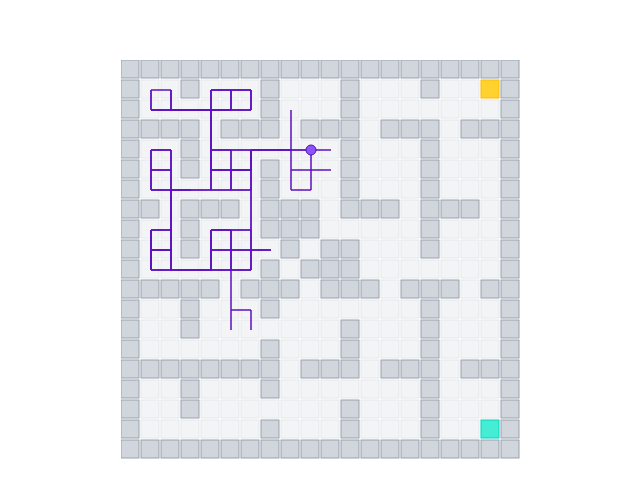
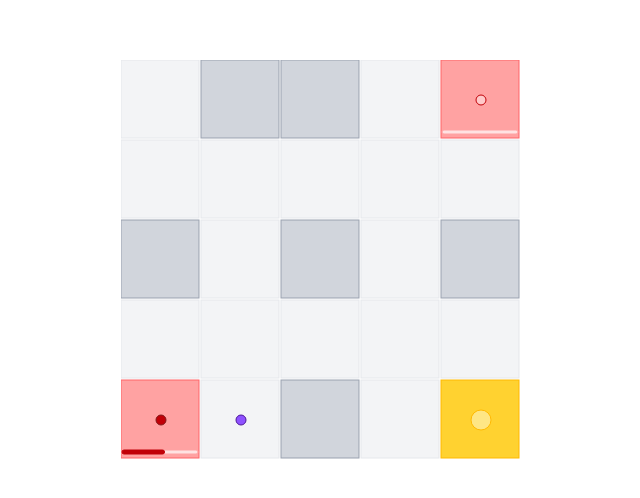
Before and after one commit to jmssnr/tabular-rl, a Next.js app: page / in a window 1280 px wide. Shown: the part 140-638 px from the top of the page, without its empty margins (319-959 px from the left). Built offline with nearby package versions, Linux system fonts and the light colour scheme.

Commit message:
adds factory world

```diff
--- a/app/page.tsx
+++ b/app/page.tsx
@@ -1,20 +1,27 @@
 "use client";
 
-import TopView from "@/components/top-view";
-import { LARGEDELIVERYMAZE } from "@/core/examples/large-delivery-maze";
+import FactoryTopView from "@/components/factory-top-view";
+import { SMALLFACTORY } from "@/core/examples/small-factory";
+import { Position } from "@/core/types";
+import { KeyValueStore } from "@/core/utils/key-value-store";
 import { useRLAgent } from "@/hooks/use-rl-agent";
 
 export default function Home() {
-  const world = LARGEDELIVERYMAZE;
-  const result = useRLAgent({ position: [1, 1], hasItem: 0 } as const, world);
+  const world = SMALLFACTORY;
+  const result = useRLAgent(
+    {
+      position: [1, 1],
+      hasItem: 0,
+      buffers: new KeyValueStore<Position, number>([
+        [[0, 4], 0],
+        [[4, 0], 0],
+      ]),
+    } as const,
+    world,
+  );
   return (
     <main className="w-screen h-screen grid place-content-center">
-      <TopView
-        width={400}
-        world={world}
-        trajectory={result.trajectory}
-        state={result.state}
-      />
+      <FactoryTopView width={400} world={world} state={result.state} />
     </main>
   );
 }
--- /dev/null
+++ b/components/factory-top-view.tsx
@@ -0,0 +1,114 @@
+import { FactoryWorld, State } from "@/core/environments/factory-world";
+import { GridWorld } from "@/core/environments/grid-world";
+import { CellKind } from "@/core/types";
+import { range } from "d3-array";
+
+const DEFAULT_PADDING = 2;
+
+const cellStyle: Partial<Record<CellKind, string>> = {
+  empty: "fill-gray-100 stroke-gray-200",
+  obstacle: "fill-gray-300 stroke-gray-400",
+  terminal: "fill-teal-300 stroke-teal-400",
+  pickup: "fill-amber-300 stroke-amber-400",
+  machine: "fill-red-300 stroke-red-400",
+};
+
+const FactoryTopView = (props: {
+  width: number;
+  world: GridWorld<State>;
+  state: State;
+  padding?: number;
+}) => {
+  const { width, world, state, padding = DEFAULT_PADDING } = props;
+  const cellSize = width / world.ncols;
+  const height = cellSize * world.nrows;
+
+  const cells = range(world.nrows).map((row) =>
+    range(world.ncols).map((col) => {
+      const cell = world.getCell([row, col]);
+      const machineProgress =
+        world instanceof FactoryWorld
+          ? (world.progress.get([row, col]) ?? 0)
+          : 0;
+
+      return (
+        <g key={`row-${row}-col-${col}`}>
+          <rect
+            width={cellSize - padding}
+            height={cellSize - padding}
+            x={col * cellSize}
+            y={row * cellSize}
+            className={cellStyle[cell.kind]}
+          />
+          {cell.kind === "pickup" && !state.hasItem && (
+            <circle
+              cx={col * cellSize + cellSize / 2}
+              cy={row * cellSize + cellSize / 2}
+              r={10}
+              className="stroke-amber-400 fill-amber-200"
+            />
+          )}
+          {cell.kind === "machine" && (
+            <>
+              <rect
+                x={col * cellSize + padding / 2}
+                y={row * cellSize + cellSize - 10}
+                width={cellSize - padding - 2}
+                height={4}
+                rx={2}
+                className="fill-red-100 stroke-red-300"
+              />
+              <rect
+                x={col * cellSize + padding / 2}
+                y={row * cellSize + cellSize - 10}
+                width={Math.max(
+                  0,
+                  Math.min(1, machineProgress) * (cellSize - padding - 2),
+                )}
+                height={4}
+                rx={2}
+                className="fill-red-700 stroke-red-700"
+              />
+              {(() => {
+                const buffer = state.buffers.get([row, col]) ?? 0;
+                return range(cell.bufferCapacity).map((slot) => {
+                  const filled = slot < buffer;
+                  return (
+                    <circle
+                      key={slot}
+                      cx={
+                        col * cellSize +
+                        ((slot + 1) * cellSize) / (cell.bufferCapacity + 1)
+                      }
+                      cy={row * cellSize + cellSize / 2}
+                      r={5}
+                      className={
+                        filled
+                          ? "stroke-red-900 fill-red-700"
+                          : "stroke-red-700 fill-red-200"
+                      }
+                    />
+                  );
+                });
+              })()}
+            </>
+          )}
+        </g>
+      );
+    }),
+  );
+
+  return (
+    <svg width={width} height={height}>
+      {cells}
+      <circle
+        cx={state.position[1] * cellSize + cellSize / 2}
+        cy={state.position[0] * cellSize + cellSize / 2}
+        r={5}
+        className="stroke-violet-900 fill-violet-500"
+      />
+    </svg>
+  );
+};
+
+export default FactoryTopView;
--- a/components/top-view.tsx
+++ b/components/top-view.tsx
@@ -10,6 +10,7 @@ const cellStyle: Partial<Record<CellKind, string>> = {
   obstacle: "fill-gray-300 stroke-gray-400",
   terminal: "fill-teal-300 stroke-teal-400",
   pickup: "fill-amber-300 stroke-amber-400",
+  machine: "fill-red-300 stroke-red-400",
 };
 
 const TopView = <State extends { position: Position }>(props: {
--- /dev/null
+++ b/core/environments/factory-world.ts
@@ -0,0 +1,194 @@
+import { GridWorld } from "@/core/environments/grid-world";
+import {
+  Cell,
+  CellBasedTransitions,
+  GlobalTransitions,
+  Grid,
+  Position,
+} from "@/core/types";
+import { KeyValueStore } from "@/core/utils/key-value-store";
+
+const DEFAULTS = {
+  stepPenalty: -1,
+  idlePenalty: -50,
+  overflowPenalty: -10,
+  deliveryReward: 100,
+  emptyHandedPenalty: -10,
+};
+
+type Config = typeof DEFAULTS;
+
+export type State = {
+  position: Position;
+  hasItem: 0 | 1;
+  buffers: KeyValueStore<Position, number>;
+};
+
+export class FactoryWorld extends GridWorld<State, Config> {
+  states: State[];
+  cellBasedTransitions: CellBasedTransitions<State>;
+  globalTransitions: GlobalTransitions<State>;
+  progress: KeyValueStore<Position, number>;
+
+  constructor(
+    shape: [number, number],
+    grid: Grid,
+    config: Partial<Config> = {},
+  ) {
+    super(shape, grid, config, DEFAULTS);
+
+    this.states = this.enumerateStates();
+
+    this.progress = this.initializeMachineProgress();
+    const machines = this.getMachines();
+
+    this.cellBasedTransitions = {
+      pickup: (ctx) => ({
+        ...ctx.result,
+        state: { ...ctx.result.state, hasItem: 1 },
+      }),
+
+      machine: (ctx) => {
+        const position = ctx.result.state.position;
+        const buffers = new KeyValueStore(ctx.result.state.buffers.entries());
+        const buffer = buffers.get(ctx.result.state.position)!;
+        const bufferCapacity = ctx.cell.bufferCapacity;
+
+        if (ctx.result.state.hasItem === 1) {
+          if (buffer >= bufferCapacity)
+            return {
+              ...ctx.result,
+              reward: ctx.result.reward + this.config.overflowPenalty,
+            };
+
+          buffers.set(position, buffer + 1);
+
+          return {
+            ...ctx.result,
+            state: { ...ctx.result.state, buffers, hasItem: 0 },
+            reward: ctx.result.reward + this.config.deliveryReward,
+          };
+        } else {
+          if (buffer < bufferCapacity)
+            return {
+              ...ctx.result,
+              reward: ctx.result.reward + this.config.emptyHandedPenalty,
+            };
+        }
+
+        return ctx.result;
+      },
+    };
+
+    this.globalTransitions = [
+      // Machine transitions
+      (ctx) => {
+        const buffers = new KeyValueStore(ctx.result.state.buffers.entries());
+
+        for (const [position, buffer] of buffers) {
+          if (buffer > 0) {
+            const currentMachineProgress = this.progress.get(position)!;
+            const nextProgress =
+              currentMachineProgress + machines.get(position)!.rate;
+
+            if (nextProgress >= 1) {
+              buffers.set(position, buffers.get(position)! - 1);
+              this.progress.set(position, 0);
+            } else {
+              this.progress.set(position, nextProgress);
+            }
+          }
+        }
+        return { ...ctx.result, state: { ...ctx.result.state, buffers } };
+      },
+
+      // Idle cost
+      (ctx) => {
+        let penalty = 0;
+        for (const [_, buffer] of ctx.result.state.buffers) {
+          if (buffer === 0) {
+            penalty += this.config.idlePenalty;
+          }
+        }
+        return { ...ctx.result, reward: ctx.result.reward + penalty };
+      },
+
+      // Step cost
+      (ctx) => ({
+        ...ctx.result,
+        reward: ctx.result.reward + this.config.stepPenalty,
+      }),
+    ];
+  }
+
+  private getMachines() {
+    const machine = new KeyValueStore<
+      Position,
+      Extract<Cell, { kind: "machine" }>
+    >();
+    for (const [position, cell] of this.grid.entries()) {
+      if (cell.kind === "machine") {
+        machine.set(position, cell);
+      }
+    }
+    return machine;
+  }
+
+  private getMachineCapacities() {
+    const capacities = new KeyValueStore<Position, number>();
+    for (const [position, cell] of this.grid.entries()) {
+      if (cell.kind === "machine") {
+        capacities.set(position, cell.bufferCapacity);
+      }
+    }
+    return capacities;
+  }
+
+  private initializeMachineProgress() {
+    const progress = new KeyValueStore<Position, number>();
+
+    for (const [position, cell] of this.grid.entries()) {
+      if (cell.kind === "machine") {
+        progress.set(position, 0);
+      }
+    }
+
+    return progress;
+  }
+
+  private bufferCombinations(capacities: KeyValueStore<Position, number>) {
+    const keys = Array.from(capacities.keys());
+    const current = new KeyValueStore(keys.map((k) => [k, 0]));
+    const result: KeyValueStore<Position, number>[] = [];
+
+    while (true) {
+      result.push(new KeyValueStore(current.entries()));
+
+      let i = keys.length - 1;
+
+      while (i >= 0 && current.get(keys[i]) === capacities.get(keys[i])) {
+        current.set(keys[i], 0);
+        i--;
+      }
+
+      if (i < 0) break;
+
+      current.set(keys[i], current.get(keys[i])! + 1);
+    }
+
+    return result;
+  }
+
+  private enumerateStates() {
+    const positions = this.walkablePositions();
+    const hasItems = [0, 1] as const;
+    const bufferCombinations = this.bufferCombinations(
+      this.getMachineCapacities(),
+    );
+    return hasItems.flatMap((hasItem) =>
+      positions.flatMap((position) =>
+        bufferCombinations.map((buffers) => ({ position, hasItem, buffers })),
+      ),
+    );
+  }
+}
--- /dev/null
+++ b/core/examples/small-factory.ts
@@ -0,0 +1,17 @@
+import { FactoryWorld } from "@/core/environments/factory-world";
+import { KeyValueStore } from "@/core/utils/key-value-store";
+
+export const SMALLFACTORY = new FactoryWorld(
+  [5, 5],
+  new KeyValueStore([
+    [[0, 2], { kind: "obstacle" }],
+    [[0, 1], { kind: "obstacle" }],
+    [[2, 2], { kind: "obstacle" }],
+    [[2, 0], { kind: "obstacle" }],
+    [[2, 4], { kind: "obstacle" }],
+    [[4, 2], { kind: "obstacle" }],
+    [[4, 4], { kind: "pickup" }],
+    [[0, 4], { kind: "machine", bufferCapacity: 1, rate: 0.01 }],
+    [[4, 0], { kind: "machine", bufferCapacity: 1, rate: 0.01 }],
+  ]),
+);
--- a/hooks/use-rl-agent.ts
+++ b/hooks/use-rl-agent.ts
@@ -17,8 +17,12 @@ export function useRLAgent<State extends { position: Position }>(
     state: start,
   };
 
-  return useAnimation(initial, (prev) => {
-    const result = algorithm.current.next();
-    return result.done ? prev : result.value;
-  });
+  return useAnimation(
+    initial,
+    (prev) => {
+      const result = algorithm.current.next();
+      return result.done ? prev : result.value;
+    },
+    50,
+  );
 }
```
